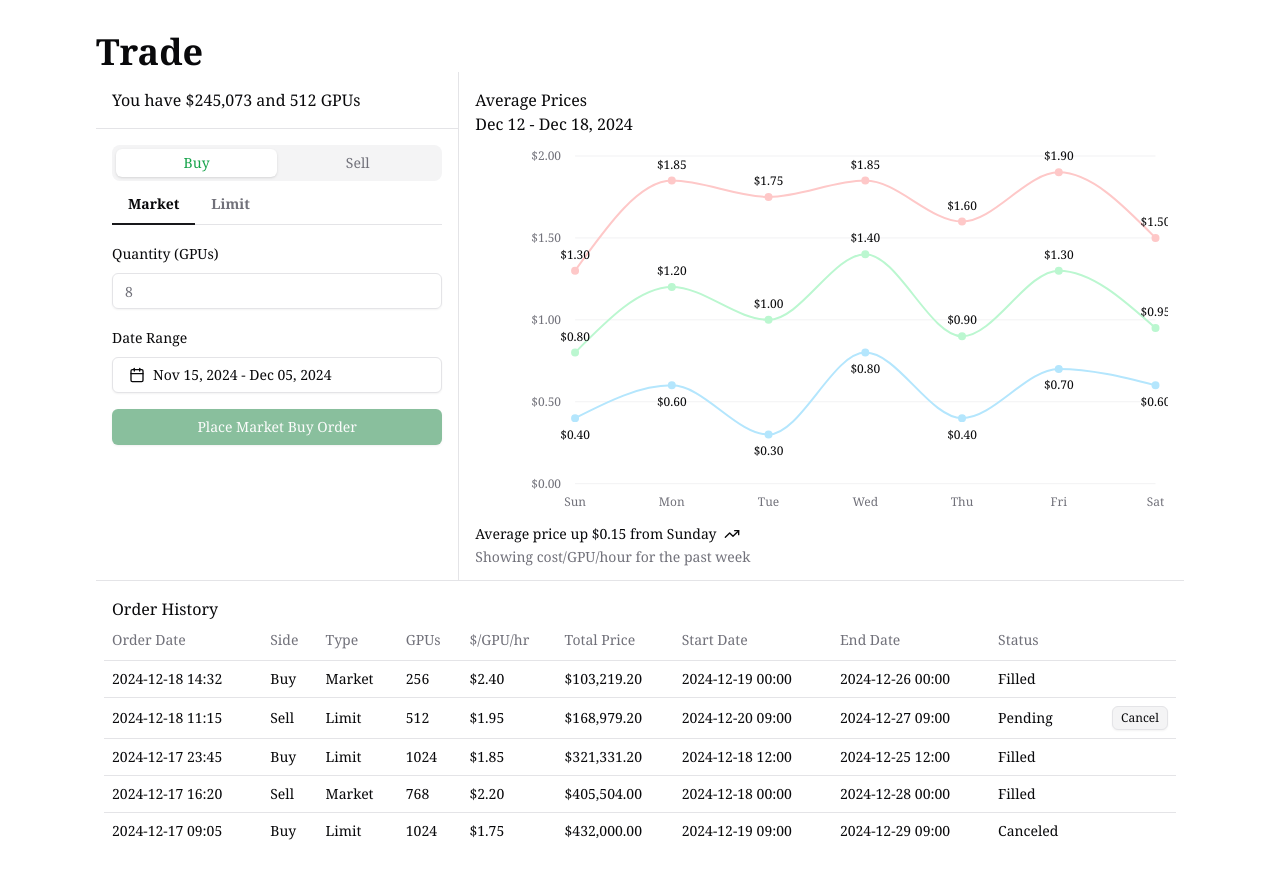
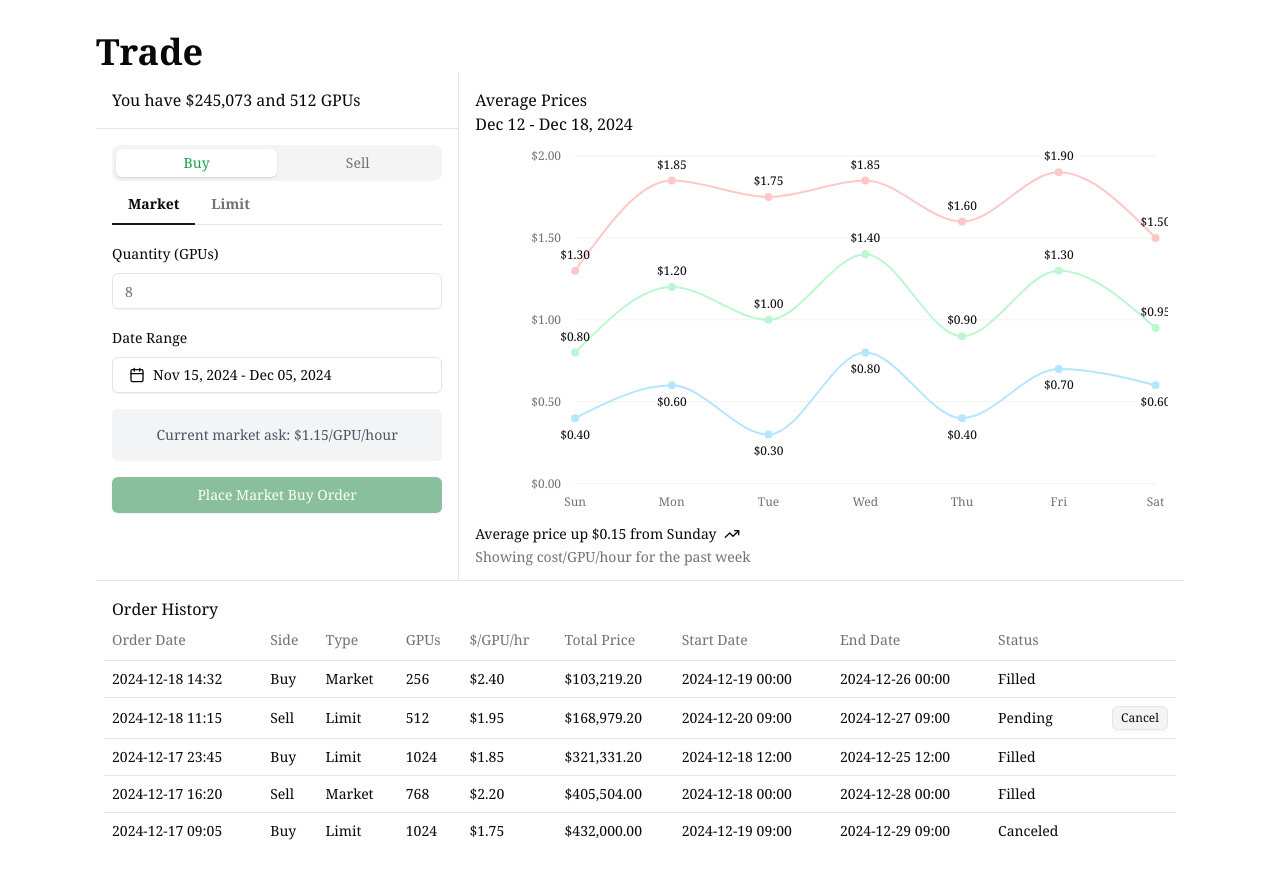
Before and after one commit to darzyx/gpu-auction-house, a Next.js app: page / in a window 1280 px wide. Shown: the top 878 px of the page. Built offline with nearby package versions, Linux system fonts and the light colour scheme.

Commit message:
Create info box for current market bid/ask, or disclaimer for limit orders

```diff
--- a/src/components/trading-form.tsx
+++ b/src/components/trading-form.tsx
@@ -148,6 +148,18 @@ const validateFormData = (data: OrderFormData, orderType: OrderType): boolean =>
     return true;
 };
 
+const InfoBox = ({ orderType, isBuy }: { orderType: OrderType; isBuy: boolean }) => (
+    <div className="bg-gray-100 p-4 rounded-md mb-4 text-sm text-gray-600 text-center">
+        {orderType === "limit" ? (
+            "Orders will be filled when matching offers are available"
+        ) : (
+            <>
+                Current market {isBuy ? "ask" : "bid"}: ${isBuy ? "1.15" : "0.95"}/GPU/hour
+            </>
+        )}
+    </div>
+);
+
 const OrderForm = ({
     orderType,
     setOrderType,
@@ -192,17 +204,13 @@ const OrderForm = ({
                     setDate={(dateRange) => setFormData((prev) => ({ ...prev, dateRange }))}
                 />
             </div>
+            <InfoBox orderType={orderType} isBuy={isBuy} />
             <Button
                 disabled={!isValid}
                 className={cn("w-full", isBuy ? "bg-green-700 hover:bg-green-600" : "bg-red-700 hover:bg-red-600")}
             >
                 Place {orderType === "market" ? "Market" : "Limit"} {isBuy ? "Buy" : "Sell"} Order
             </Button>
-            {orderType === "limit" && (
-                <div className="text-sm text-muted-foreground">
-                    Orders will be filled when matching offers are available
-                </div>
-            )}
         </div>
     );
 };
```
